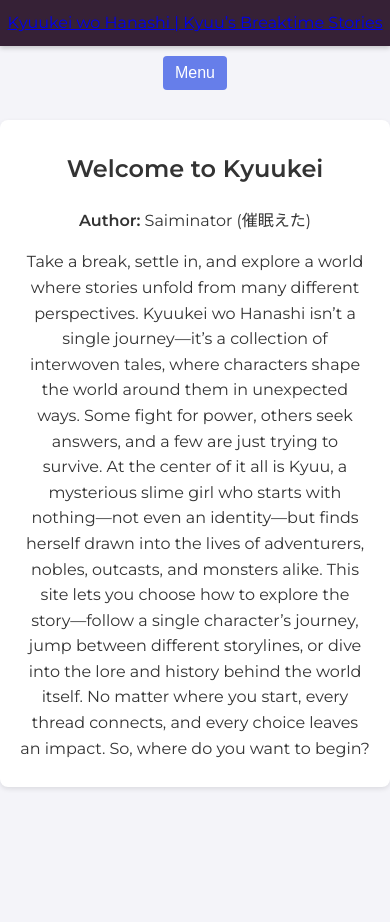
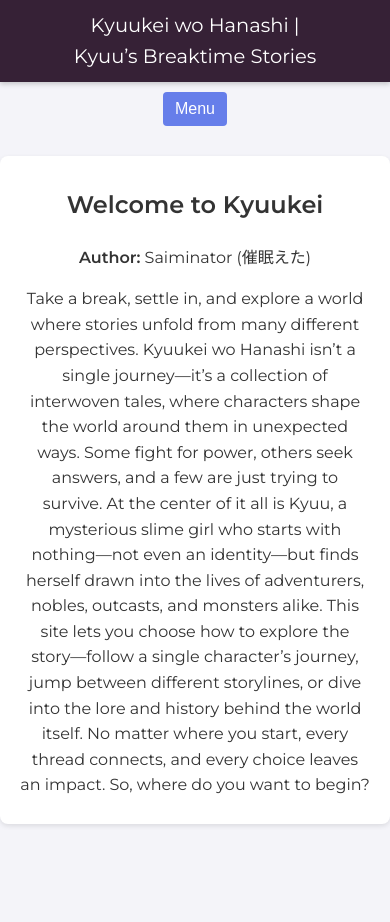
Before and after one commit to Saiminator/Kyuukei, a Jekyll site: the page built from index.html, in a window 390 px wide. Built offline with Jekyll 4.4.1, drawn with Linux system fonts in a browser that asks for light colours; before the commit the page ends 900 px from its top, so only the background shows below that.

Commit message:
Update style.css

```diff
--- a/css/style.css
+++ b/css/style.css
@@ -57,7 +57,7 @@ body {
   .side-box {
     display: block;
     width: 20%;
-    height: calc(100vh - 60px); /* Fill viewport minus header height */
+    height: calc(100vh - 60px); /* Fill viewport below the 60px header */
     overflow: hidden;
   }
   .side-box img {
@@ -92,27 +92,51 @@ header {
   margin: 0;
 }
 
-/* Desktop-only: Fix header height and vertically center content */
+/* Desktop-only: fix header height and vertically center content */
 @media (min-width: 1024px) {
   header {
     height: 60px;
-    padding: 0;
+    padding: 0;           /* Remove extra padding on desktop */
     display: flex;
-    align-items: center;
+    align-items: center;  /* Vertically center header content */
     justify-content: center;
   }
 }
 
-/* Desktop Navigation */
+/* Site title: split into two spans */
+#site-title {
+  display: flex;
+  flex-direction: row;  /* Desktop: inline */
+  justify-content: center;
+  align-items: center;
+  font-size: 1.8em;
+  color: #fff;
+  text-decoration: none;
+  margin: 0 auto;
+}
+#site-title .header-line1,
+#site-title .header-line2 {
+  white-space: nowrap;
+  margin: 0 5px;
+}
+
+/* Mobile: force two lines and adjust font size */
+@media (max-width: 600px) {
+  #site-title {
+    flex-direction: column;
+    font-size: clamp(1.2rem, 5vw, 1.5rem);
+  }
+  #site-title .header-line1,
+  #site-title .header-line2 {
+    display: block;
+    white-space: nowrap;
+  }
+}
+
+/* Desktop Navigation (visible on screens wider than 600px) */
 #nav-desktop {
   text-align: center;
-  margin-top: 0; /* Remove extra top margin so it aligns just below the header */
-}
-@media (min-width: 1024px) {
-  #nav-desktop {
-    height: 40px;
-    line-height: 40px;
-  }
+  margin-top: 5px;
 }
 @media (max-width: 600px) {
   #nav-desktop {
@@ -138,7 +162,7 @@ header {
   color: #667eea;
 }
 
-/* Mobile Navigation */
+/* Mobile Navigation (visible on screens 600px and below) */
 #nav-mobile {
   display: none;
 }
@@ -160,7 +184,7 @@ header {
   }
   #nav-mobile-menu {
     list-style: none;
-    display: none;
+    display: none; /* Hidden by default; toggled via JS */
     flex-direction: column;
     align-items: center;
     width: 100%;
@@ -183,12 +207,9 @@ header {
 
 /* =====================================================
    Scrollable Container for Page Content
-   (This container scrolls while header and nav remain fixed)
 ===================================================== */
 .scroll-container {
-  /* On desktop, set height to the remainder of the viewport
-     after subtracting the header and nav heights (60px + 40px = 100px) */
-  height: calc(100vh - 100px);
+  height: calc(100vh - 60px); /* Same height as the side boxes */
   overflow-y: auto;
 }
 
```
